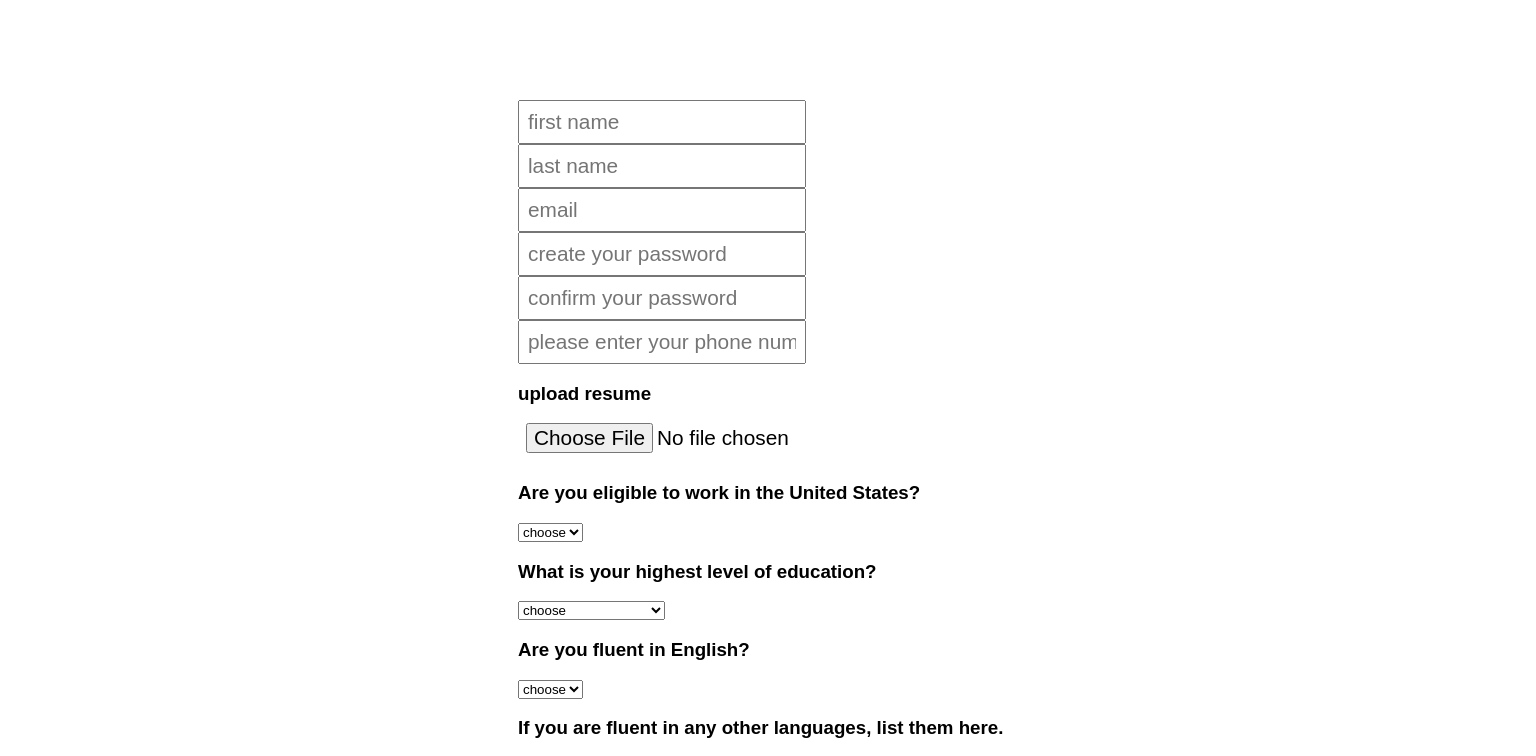
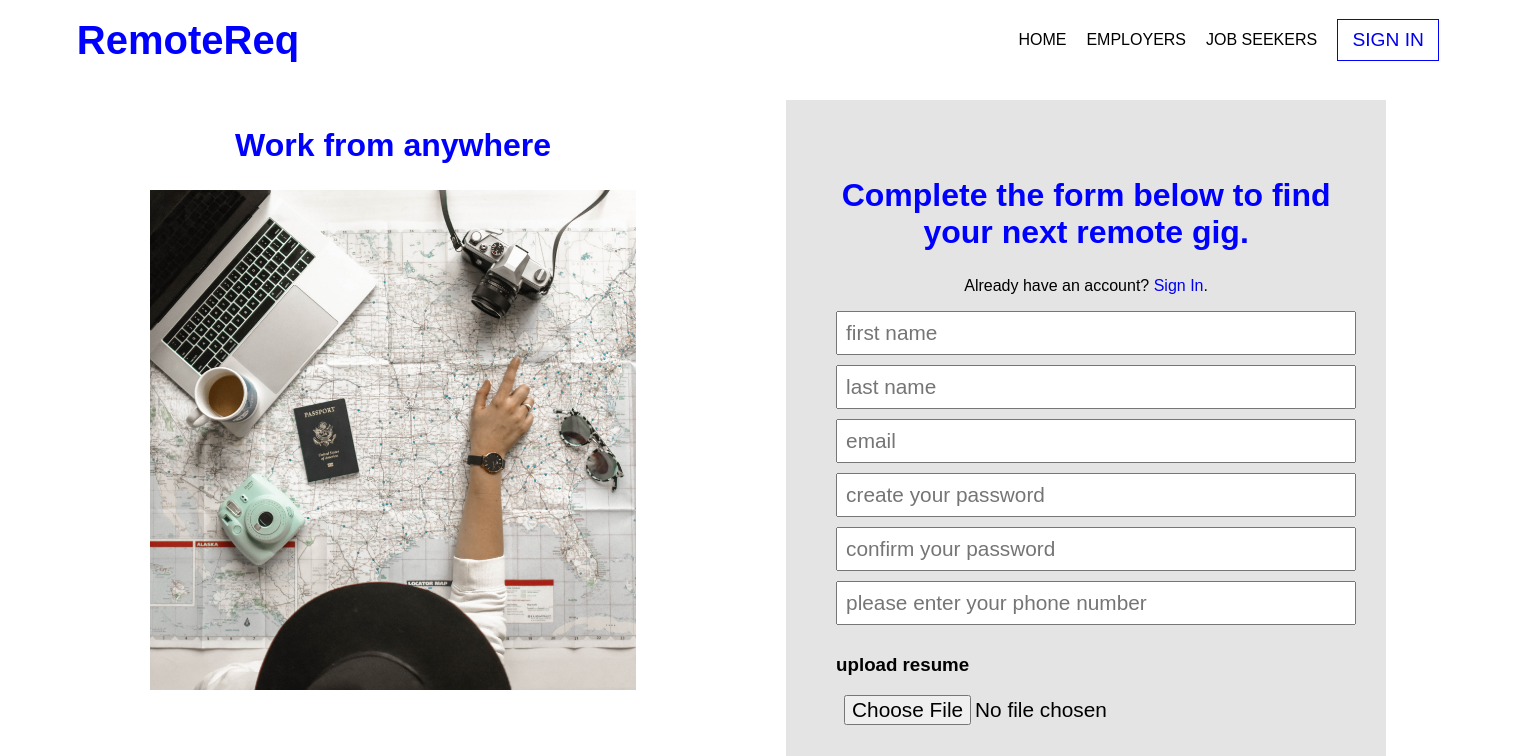
Before and after one commit to ryanferrer/Authorization, a React app: page /registration in a window 1536 px wide. Shown: the top 756 px of the page. Built offline with nearby package versions, Linux system fonts and the light colour scheme.

Commit message:
basic UI style and layout for registration

```diff
--- a/scss/index.scss
+++ b/scss/index.scss
@@ -17,5 +17,6 @@
 @import './partials/elements/_sample.scss';
 
 // import container partials files
+@import './partials/containers/_navigation.scss';
 @import './partials/containers/_loginPage.scss';
 @import './partials/containers/_registration.scss';
--- a/scss/partials/containers/_LoginPage.scss
+++ b/scss/partials/containers/_LoginPage.scss
@@ -5,6 +5,7 @@
   display: grid;
   height: 100vh;
   place-items: center;
+  width: 100vw;
 
   .login-container {
     height: 75%;
--- /dev/null
+++ b/scss/partials/containers/_navigation.scss
@@ -0,0 +1,65 @@
+@media screen and (min-width: 1366px) {
+  .landingPage-navBar {
+    align-items: center;
+    background: #fff;
+    display: flex;
+    height: 10vh;
+    justify-content: space-between;
+    padding: 0 5vw;
+    position: fixed;
+    top: 0;
+    width: 90vw;
+    z-index: 1;
+
+    .landingPage-logo-menu {
+      .logo {
+        color: #0000ff;
+        font-size: 2.5rem;
+      }
+
+      .hamburgerMenu { display: none; }
+    }
+
+    .landingPage-navBar-links {
+      display: flex;
+      align-items: center;
+
+      ul  {
+        align-items: center;
+        display: flex;
+        font-family: sans-serif;
+        list-style: none;
+
+          li  {
+          align-items: center;
+          display: flex;
+          font-size: 1rem;
+          height: 40px;
+          margin-right: 20px;
+          text-transform: uppercase;
+
+          .job-seekers {
+            border-right: 1px solid #000;
+            padding-right: 20px;
+          }
+
+          .landingPage-signIn-button:hover { cursor: pointer; }
+
+        }
+        .landingPage-signIn-button {
+          background: #fff;
+          border: 1px solid blue;
+          display: grid;
+          color: blue;
+          font-size: 1.2rem;
+          height: 40px;
+          place-items: center;
+          width: 100px;
+
+        a { text-decoration: none; }
+      }
+    }
+  }
+}
+
+}
--- a/scss/partials/containers/_registration.scss
+++ b/scss/partials/containers/_registration.scss
@@ -1,21 +1,76 @@
 .registration {
   display: flex;
-  justify-content: center;
+  justify-content: space-evenly;
+  padding-top: 100px;
+
+  h2 {
+    color: blue;
+    font-size:2rem;
+    text-align: center;
+  }
+
+  p {
+    text-align: center;
+
+    a {
+      text-decoration: none;
+    }
+  }
+
+  img {
+    height: 500px;
+  }
+
   form {
+    background: #e4e4e4;
     display: flex;
     flex-direction: column;
-    margin-top: 100px;
+    padding: 50px;
+    margin-bottom: 100px;
     width: 500px;
 
     input {
       font-size: 1.3rem;
       height: 40px;
+      margin-bottom: 10px;
       padding: 0 .5rem;
+      width: 100%;
     }
 
     .image-upload {
       height: 100px;
       width: 100px;
     }
+
+    select {
+      font-size: 1.3rem;
+      height: 40px;
+      width: 100px;
+    }
+
+    textarea {
+      font-size: 1.3rem;
+      height: 100px;
+      resize: none;
+      width: 100%;
+    }
+
+    button {
+      background: #0000ff;
+      border: 4px solid #0000ff;
+      color: #fff;
+      font-size: 1.5rem;
+      height: 77px;
+      margin-top: 10px;
+      text-transform: uppercase;
+      width: 332px;
+    }
+
+    button:hover {
+      background: #fff;
+      color: #0000ff;
+      cursor: pointer;
+      transition: 400ms;
+    }
   }
 }
--- a/src/components/App.jsx
+++ b/src/components/App.jsx
@@ -1,4 +1,5 @@
 import React, { Component } from 'react';
+import Navigation from './Navigation.jsx';
 import LoginPage from './LoginPage.jsx';
 import Registration from './Registration.jsx';
 import {BrowserRouter as Router, Switch, Route} from 'react-router-dom';
@@ -26,11 +27,13 @@ class App extends Component {
       regGithub: '',
       regPersonalSite: '',
       regAccessToInternet: '',
-      howDidYouHear: ''
+      howDidYouHear: '',
+      navMenuVisible: false
     };
 
     this.userInput = this.userInput.bind(this);
     this.login = this.login.bind(this);
+    this.menuClick = this.menuClick.bind(this);
   }
 
   userInput(event) {
@@ -41,6 +44,10 @@ class App extends Component {
     this.setState({
       [name]: value
     });
+  }
+
+  menuClick() {
+    this.setState({ navMenuVisible: !this.state.navMenuVisible })
   }
 
   login() {
@@ -57,8 +64,8 @@ class App extends Component {
   render() {
     return (
       <Router>
-        <div className="loginPage">
-          {/* <Navigation /> */}
+        <div className='login-registration'>
+          <Navigation menuClick={ this.menuClick } />
           <Switch>
             <Route
               path='/registration'
--- a/src/components/LoginPage.jsx
+++ b/src/components/LoginPage.jsx
@@ -34,7 +34,7 @@ const LoginPage = props => (
         <button type="submit" onClick={ () => props.login() }>Login</button>
         <a href="#">Forgot Password</a>
         <p>
-          Don't have an account? <a href="#">Sign Up</a>
+          Don't have an account? <a href="/registration">Sign Up</a>
         </p>
       </form>
     </div>
--- /dev/null
+++ b/src/components/Navigation.jsx
@@ -0,0 +1,42 @@
+import React from 'react';
+
+const Navigation = props => {
+  let menuVisible;
+
+  if (props.LandingPageMenuVisible === false && screen.width < 1366 ) {
+      menuVisible = {
+      display: 'none'
+      }
+    } else {
+      menuVisible = {
+        display: 'block'
+    }
+  }
+
+  return (
+    <nav className='landingPage-navBar'>
+      <div className="landingPage-logo-menu">
+        <h2 className='logo'>RemoteReq</h2>
+        <div className="landingPage-menu">
+          <label
+            htmlFor='toggle'
+            className='hamburgerMenu'
+            onClick={() => props.menuClick()}
+          >&#9776;</label>
+        </div>
+      </div>
+      <div className='landingPage-navBar-links' style={ menuVisible }>
+        <ul>
+          <li>home</li>
+          <li>employers</li>
+          <li className='job-seekers'>job seekers</li>
+          <li className='landingPage-signIn-button'><a href='http://localhost:8080/login'>
+          sign in
+        </a></li>
+        </ul>
+      </div>
+    </nav>
+  )
+};
+
+export default Navigation;
--- a/src/components/Registration.jsx
+++ b/src/components/Registration.jsx
@@ -3,15 +3,20 @@ import NameEmailNumberPass from './regSubComponents/NameEmailNumberPass.jsx';
 import ResEdLang from './regSubComponents/ResEdLang.jsx';
 import SocialMedSites from './regSubComponents/SocialMedSites.jsx';
 import Other from './regSubComponents/Other.jsx';
+import imgOne from '../../assets/img/person-pointing-on-a-map.jpg';
 
 const Registration = props => (
   <div className='registration'>
+    <div>
+      <h2>Work from anywhere</h2>
+      <img src={ imgOne } alt='person pointing on a map'/>
+    </div>
     <form>
       <NameEmailNumberPass userInput={props.userInput} />
       <ResEdLang userInput={props.userInput} />
       <SocialMedSites userInput={props.userInput} />
       <Other userInput={props.userInput} />
-      <button type='submit'>register</button>
+      <button type='submit' className='registration-btn'>register</button>
     </form>
   </div>
 );
--- a/src/components/regSubComponents/NameEmailNumberPass.jsx
+++ b/src/components/regSubComponents/NameEmailNumberPass.jsx
@@ -2,6 +2,8 @@ import React from 'react';
 
 const NameEmailNumberPass = props => (
   <div>
+    <h2>Complete the form below to find your next remote gig.</h2>
+    <p>Already have an account? <a href='/login'>Sign In</a>.</p>
     <input
       type='text'
       name='regFirstName'
--- a/src/components/regSubComponents/Other.jsx
+++ b/src/components/regSubComponents/Other.jsx
@@ -15,7 +15,7 @@ const Other = props => (
     <textarea
       name='howDidYouHear'
       onChange={ event => props.userInput(event) }
-      placeholder='How did you hear about us?'>
+      placeholder='Linkedin, Facebook, Google Search, etc.'>
     </textarea>
   </div>
 );
```
Also changed, not shown: assets/img/person-pointing-on-a-map.jpg (added).
